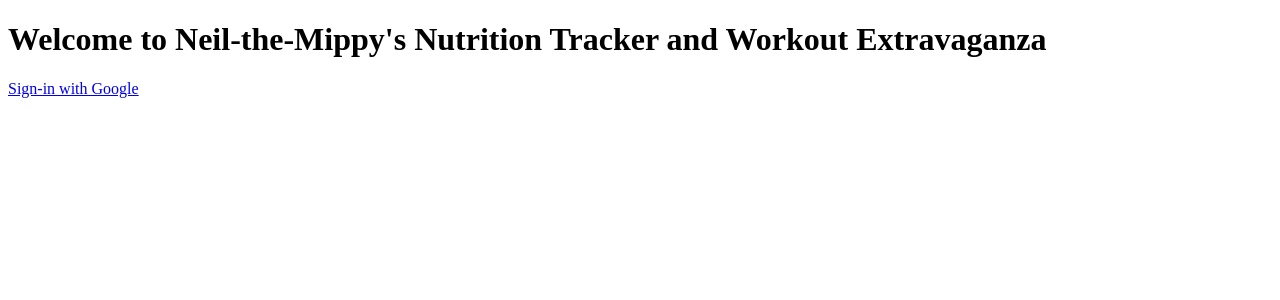
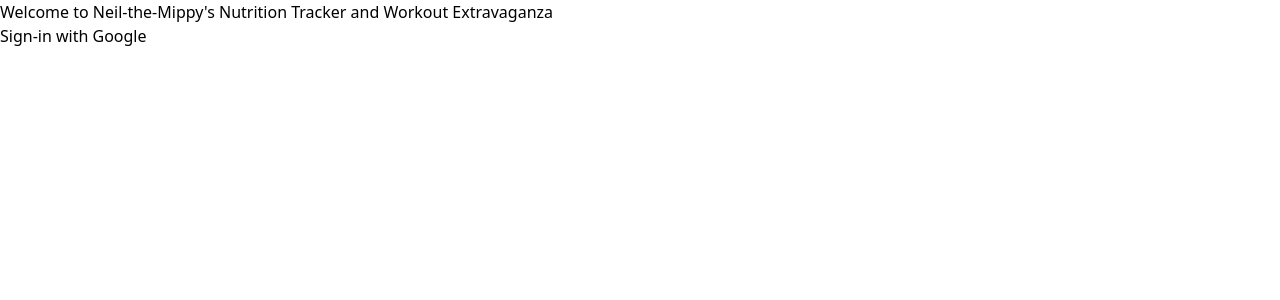
Before and after one commit to TechTitansGeaux/MyFitFix, a React app: page / in a window 1280 px wide. Shown: the top 300 px of the page. Built offline with nearby package versions, Linux system fonts and the light colour scheme; the HTML template or start-up script is replaced by a standard one.

Commit message:
working on styling

```diff
--- a/client/src/index.jsx
+++ b/client/src/index.jsx
@@ -2,6 +2,7 @@ import React from 'react';
 import { createRoot } from 'react-dom/client';
 import { BrowserRouter } from 'react-router-dom';
 import App from './MainPage/App.jsx';
+import './style.css';
 
 
 const root = createRoot(document.getElementById('app'));
--- /dev/null
+++ b/client/src/style.css
@@ -0,0 +1,2 @@
+@import 'tailwindcss/base';
+@import
--- /dev/null
+++ b/postcss.config.js
@@ -0,0 +1,7 @@
+const tailwindcss = require('tailwindcss');
+module.exports = {
+  plugins: [
+    'postcss-preset-env',
+    tailwindcss
+  ],
+};
--- a/tailwind.config.js
+++ b/tailwind.config.js
@@ -1,6 +1,6 @@
 /** @type {import('tailwindcss').Config} */
 module.exports = {
-  content: [],
+  content: ['./client/dist/*.html'],
   theme: {
     extend: {},
   },
--- a/webpack.config.js
+++ b/webpack.config.js
@@ -15,6 +15,14 @@ module.exports = {
   module: {
     rules: [
       {
+        test: /\.css$/,
+        use: [
+          'style-loader',
+          'css-loader',
+          'postcss-loader'
+        ],
+      },
+      {
         test: /\.(jsx|js)$/,
         exclude: /node_modules/,
         use: {
```
Also changed, not shown: package.json (+7 -2 lines), 1 other file (tests, documents, lock files or other folders).
